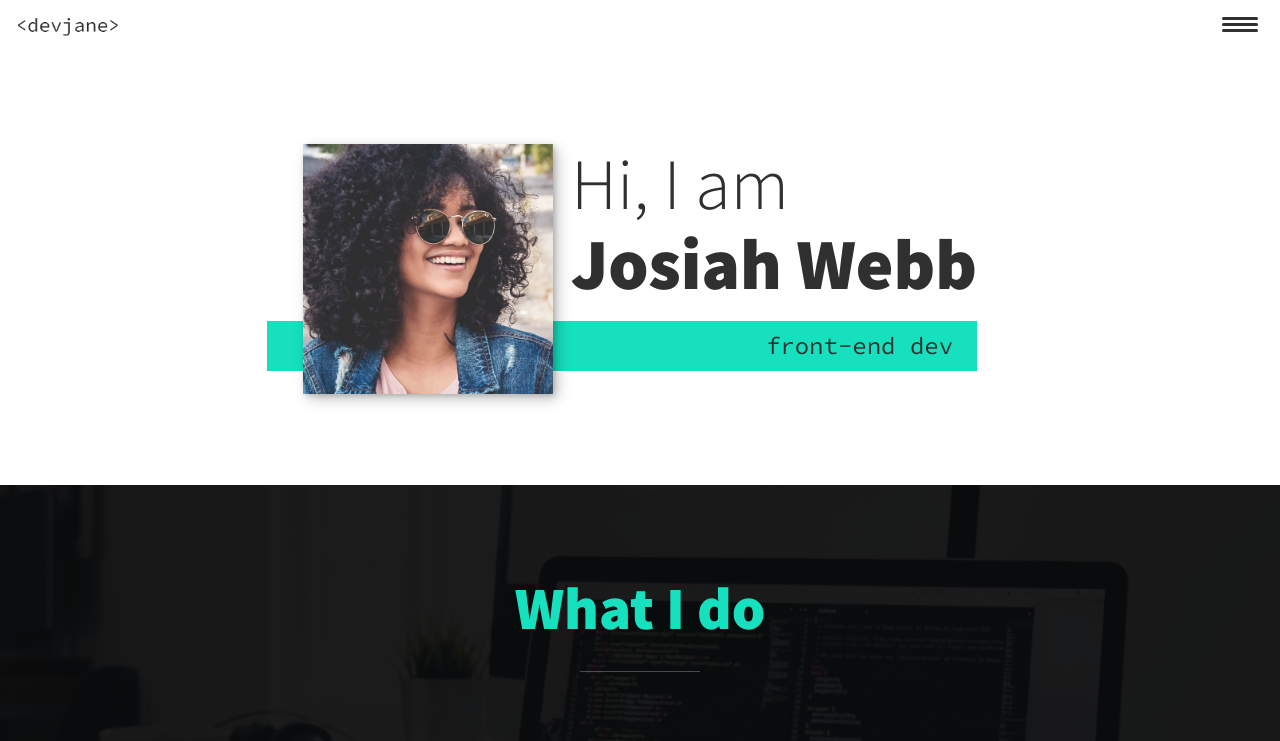
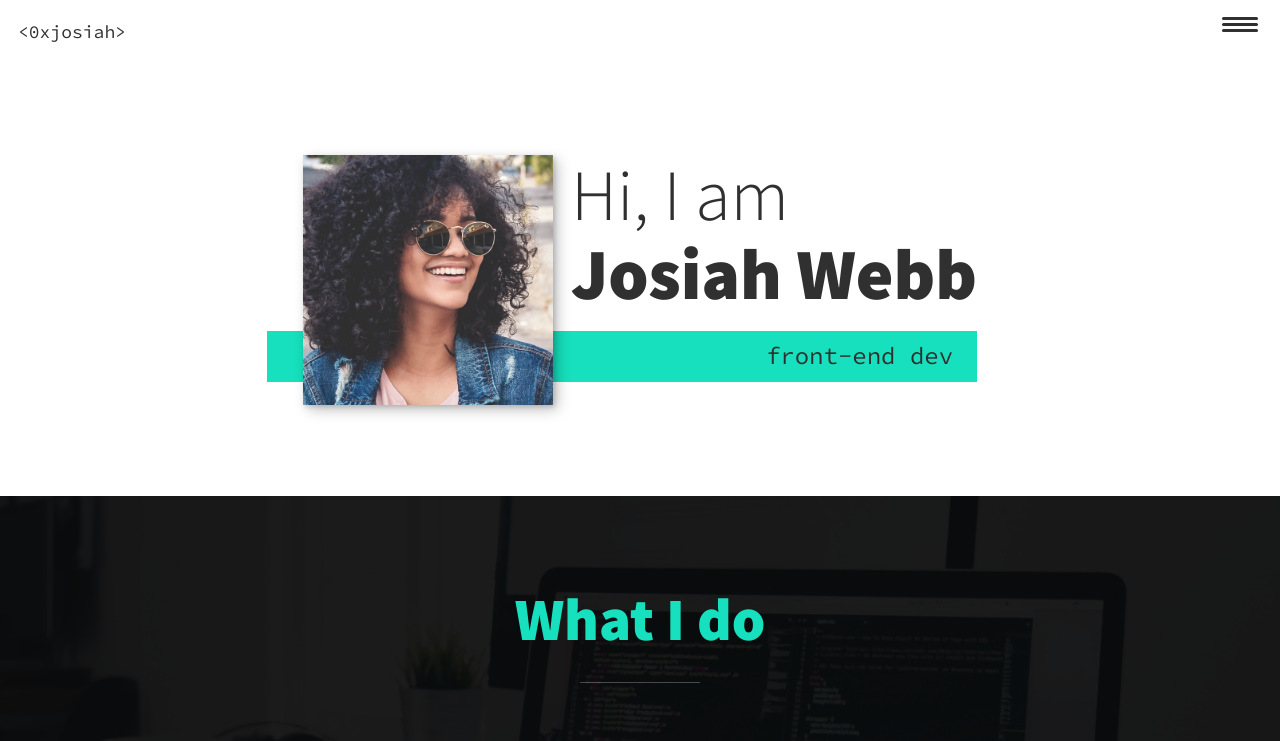
Before and after one commit to 0xjosiah/portfolio-proj, a plain HTML site: page index.html in a window 1280 px wide. Shown: the top 741 px of the page. Drawn offline with nearby package versions, Linux system fonts and the light colour scheme.

Commit message:
changes header logo and gives logo link to home page

```diff
--- a/index.html
+++ b/index.html
@@ -14,7 +14,9 @@
 <body>
     <header>
         <div class="logo">
-            <img src="img/devjane.png" alt="" srcset="">
+            <a href="#home">
+                <h4><0xjosiah></h4>
+            </a>
         </div>
         <button class="nav-toggle" aria-label="toggle navigation">
             <span class="hamburger"></span>
--- a/style.css
+++ b/style.css
@@ -105,6 +105,14 @@ h1 { font-size: var(--fs-h1) }
 h2 { font-size: var(--fs-h2) }
 h3 { font-size: var(--fs-h3) }
 
+h4 {
+    font-family: var(--ff-secondary);
+    font-weight: 400;
+    color: var(--clr-dark);
+    padding: 0;
+    margin: 0;
+}
+
 .section__title {
     margin-bottom: .25em;
 }
@@ -140,6 +148,10 @@ header {
 
 .logo {
     max-width: 100px;
+}
+
+.logo a {
+    text-decoration: none;
 }
 
 .nav {
```
Also changed, not shown: portfolio-item.html (+3 -1 lines).
